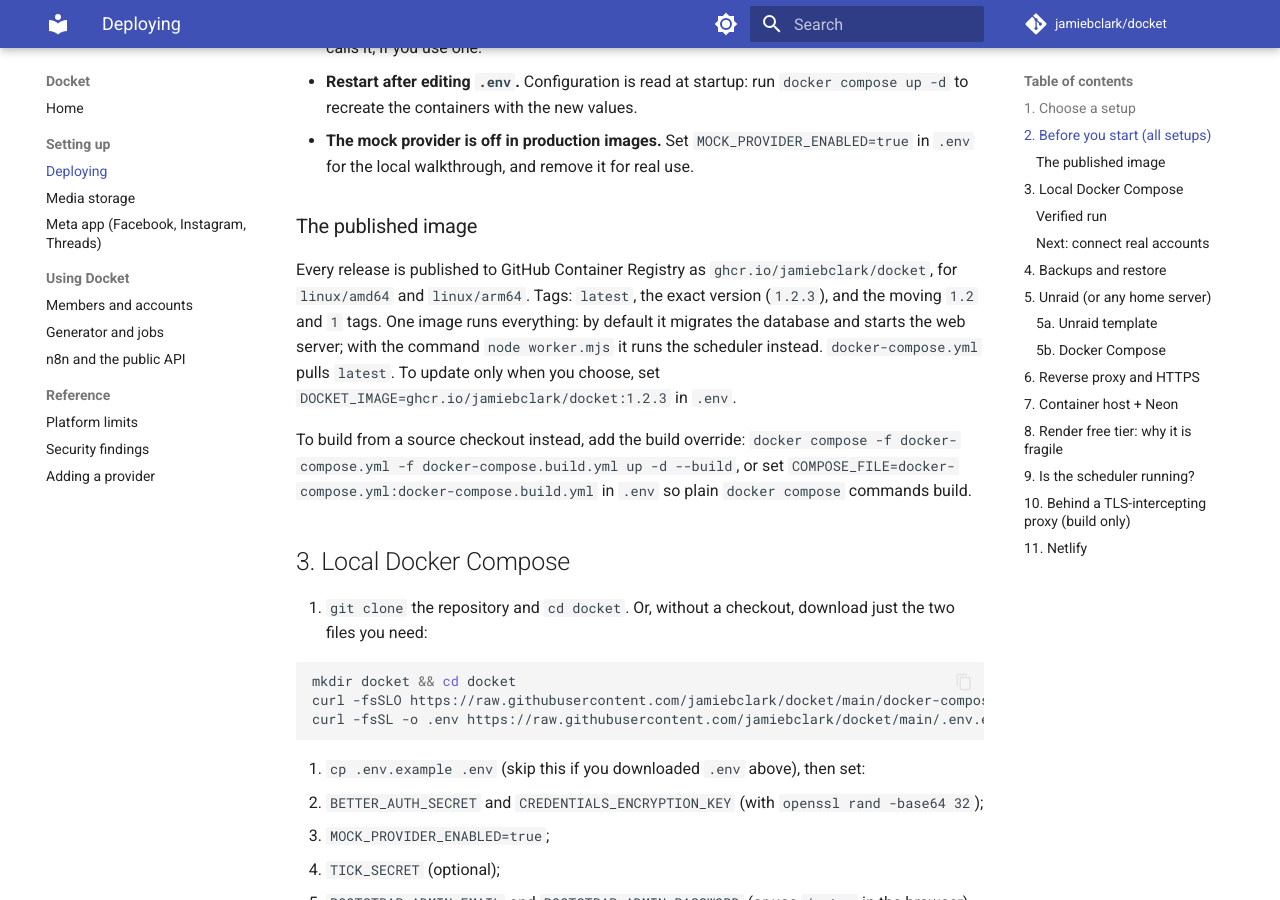
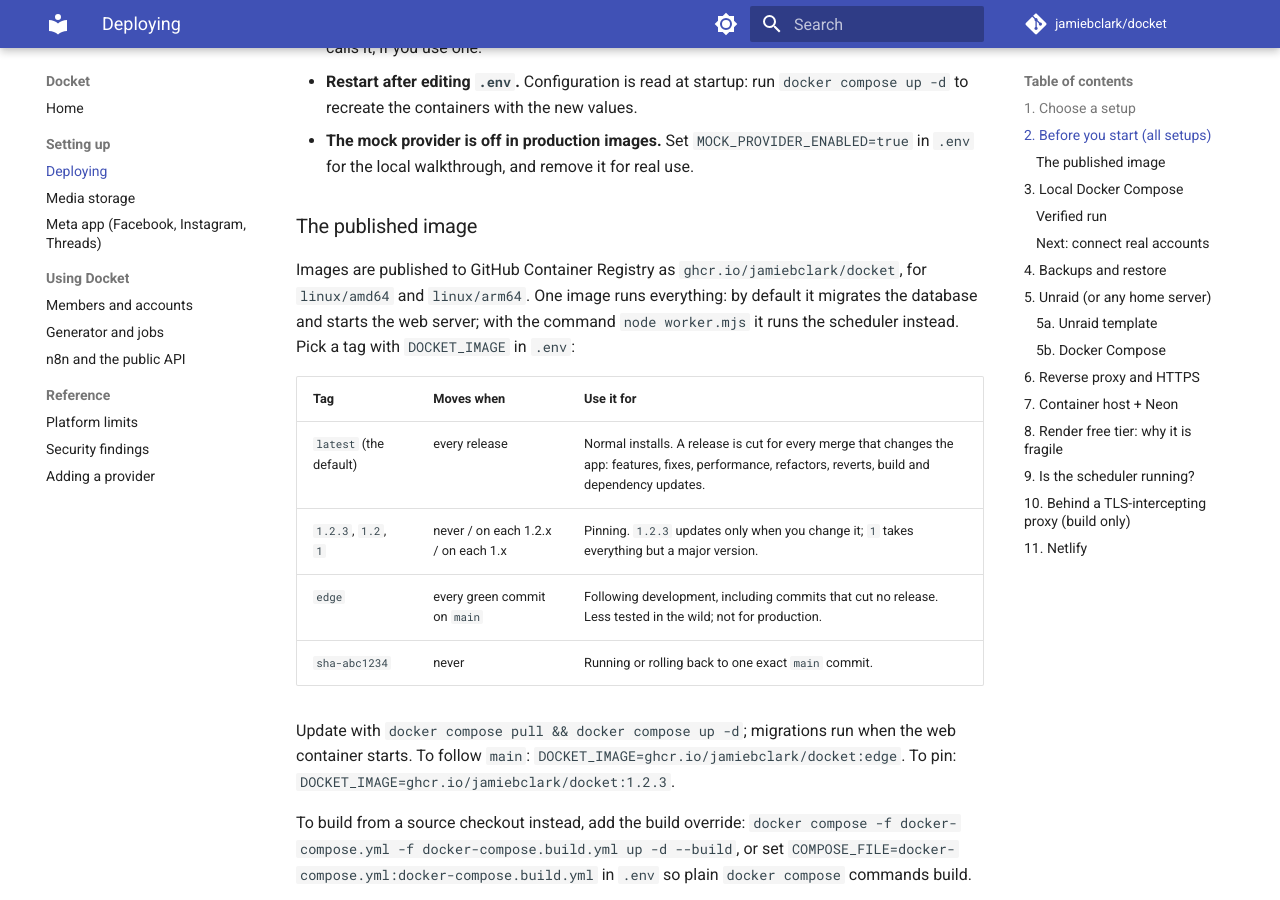
Before and after one commit to jamiebclark/docket, an MkDocs documentation site: the page built from docs/deployment.md, in a window 1280 px wide and 900 px high, scrolled down 1194 px. Built offline with MkDocs 1.6.1 and Material for MkDocs 9.7.7, drawn with Linux system fonts in a browser that asks for light colours; comment, search, counter and statistics services are not loaded.

Commit message:
docs: explain the image tags and when each one moves
Co-Authored-By: Claude Opus 5.5 <noreply@anthropic.com>

```diff
--- a/docker-compose.yml
+++ b/docker-compose.yml
@@ -5,6 +5,7 @@
 # Update with `docker compose pull && docker compose up -d`.
 # To build from a source checkout instead, add docker-compose.build.yml (see that file).
 # Full setup, going live with real accounts, backups and hosting options: docs/deployment.md
+# DOCKET_IMAGE picks the tag: latest (each release, the default), 1.2.3 to pin, edge to follow main.
 x-docket-image: &docket-image ${DOCKET_IMAGE:-ghcr.io/jamiebclark/docket:latest}
 
 x-docket-env: &docket-env
--- a/docs/deployment.md
+++ b/docs/deployment.md
@@ -23,11 +23,19 @@ Docket needs one thing a lot of hosts do not give you: **something that runs the
 
 ### The published image
 
-Every release is published to GitHub Container Registry as `ghcr.io/jamiebclark/docket`, for `linux/amd64` and
-`linux/arm64`. Tags: `latest`, the exact version (`1.2.3`), and the moving `1.2` and `1` tags. One image runs everything:
-by default it migrates the database and starts the web server; with the command `node worker.mjs` it runs the scheduler
-instead. `docker-compose.yml` pulls `latest`. To update only when you choose, set `DOCKET_IMAGE=ghcr.io/jamiebclark/docket:1.2.3`
-in `.env`.
+Images are published to GitHub Container Registry as `ghcr.io/jamiebclark/docket`, for `linux/amd64` and
+`linux/arm64`. One image runs everything: by default it migrates the database and starts the web server; with the
+command `node worker.mjs` it runs the scheduler instead. Pick a tag with `DOCKET_IMAGE` in `.env`:
+
+| Tag | Moves when | Use it for |
+|---|---|---|
+| `latest` (the default) | every release | Normal installs. A release is cut for every merge that changes the app: features, fixes, performance, refactors, reverts, build and dependency updates. |
+| `1.2.3`, `1.2`, `1` | never / on each 1.2.x / on each 1.x | Pinning. `1.2.3` updates only when you change it; `1` takes everything but a major version. |
+| `edge` | every green commit on `main` | Following development, including commits that cut no release. Less tested in the wild; not for production. |
+| `sha-abc1234` | never | Running or rolling back to one exact `main` commit. |
+
+Update with `docker compose pull && docker compose up -d`; migrations run when the web container starts. To follow
+`main`: `DOCKET_IMAGE=ghcr.io/jamiebclark/docket:edge`. To pin: `DOCKET_IMAGE=ghcr.io/jamiebclark/docket:1.2.3`.
 
 To build from a source checkout instead, add the build override:
 `docker compose -f docker-compose.yml -f docker-compose.build.yml up -d --build`, or set
```
Also changed, not shown: docs/decisions.md (+5 -0 lines).
